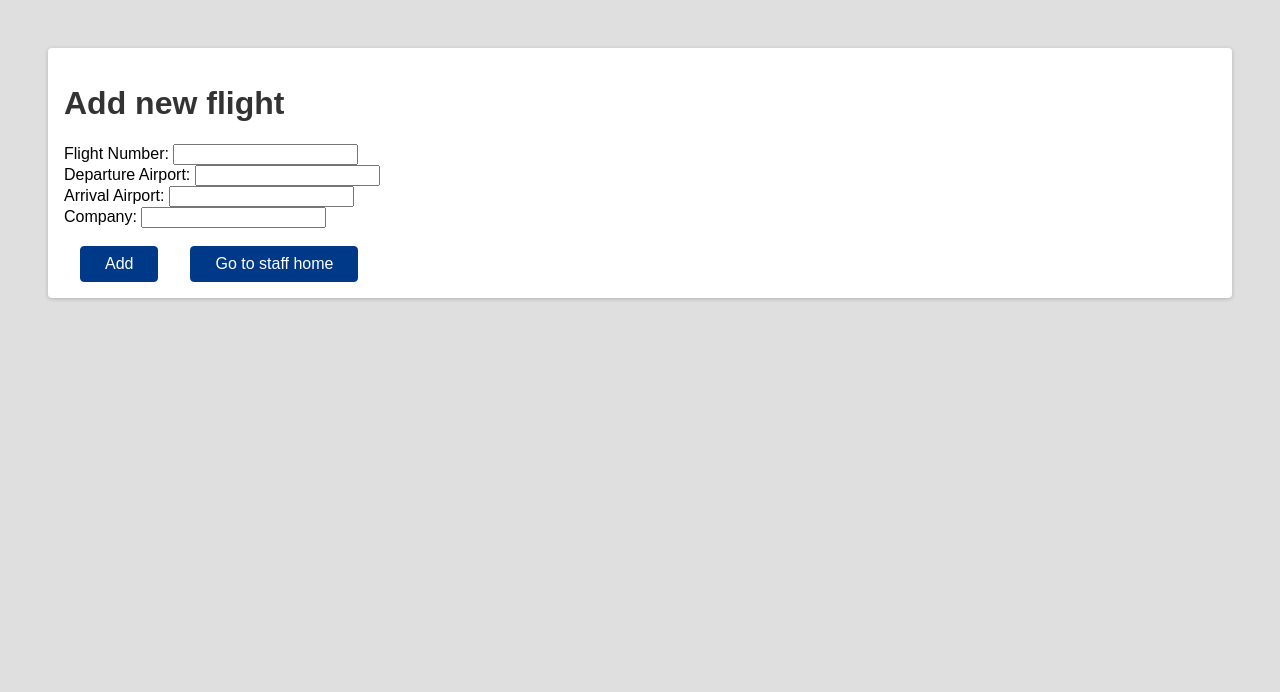
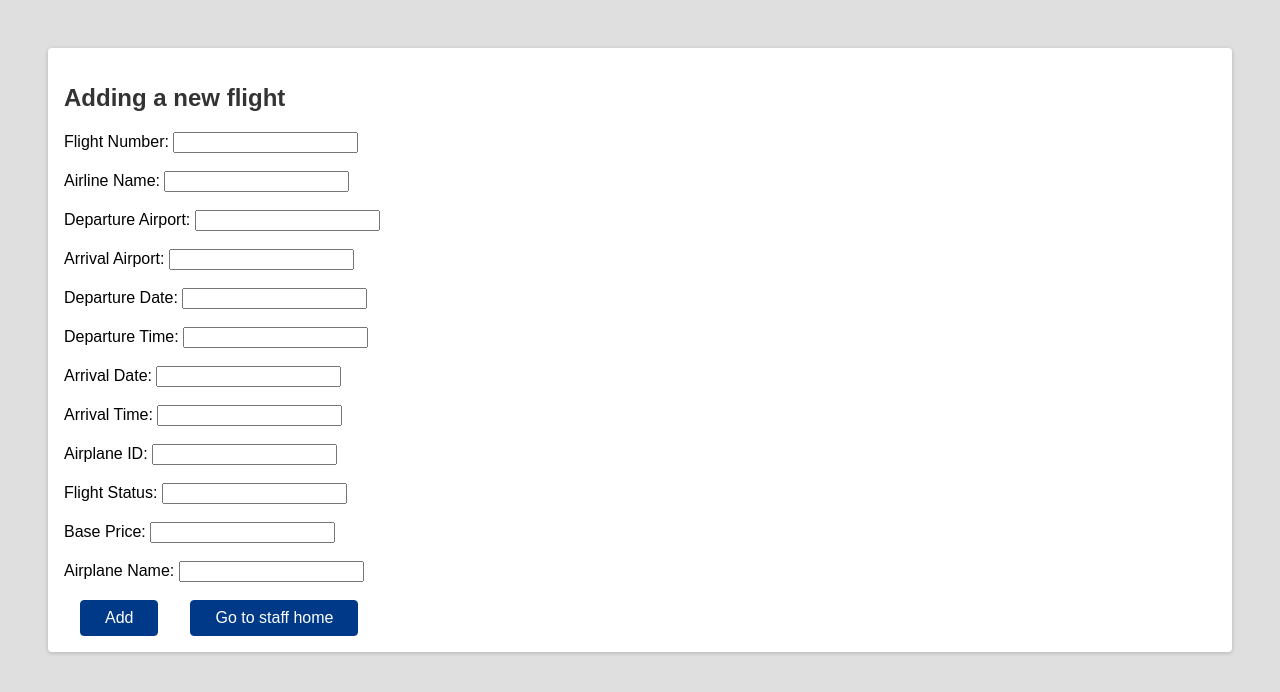
Before and after one commit to weisihan/3083-AirlineReservationSystem, a React (Create React App) app in the folder frontend/: page /newflight in a window 1280 px wide. Shown: the top 692 px of the page. Built offline with nearby package versions, Linux system fonts and the light colour scheme.

Commit message:
Silvia branch (#27)
* going back...

* working..

```diff
--- a/frontend/src/Components/NewAirplane.js
+++ b/frontend/src/Components/NewAirplane.js
@@ -7,8 +7,9 @@ function NewAirplane() {
   let navigate = useNavigate();
 
   const [details, setDetails] = useState({
-    company: "",
-    type: "",
+    airplane_id: "",
+    airline_name: "",
+    seat_amt: "",
   });
 
   async function Added() {
@@ -18,16 +19,7 @@ function NewAirplane() {
         return;
       }
     }
-
-    // const data = await axios.get("http://localhost:3001/", details);
-    // for (const item in data.data.airport) {
-    //   if (data.data.airport[item].code === details.code) {
-    //     alert("Airport already exists");
-    //     return;
-    //   }
-    // }
-
-    const res = await axios.post("http://localhost:3001/newairport", details);
+    const res = await axios.post("http://localhost:3001/newairplane", details);
     console.log(res);
     alert("Successfully added");
     navigate("/staffhome");
@@ -39,24 +31,40 @@ function NewAirplane() {
       <div className="actions">
         <div className="form-inner">
           <div className="form-group">
-            <label htmlFor="code"> Airport Code: </label>
+            <label htmlFor="airplane_id"> Airplane ID: </label>
             <input
               type="text"
-              name="code"
-              id="code"
-              onChange={(e) => setDetails({ ...details, code: e.target.value })}
-              value={details.code}
+              name="airplane_id"
+              id="airplane_id"
+              onChange={(e) =>
+                setDetails({ ...details, airplane_id: e.target.value })
+              }
+              value={details.airplane_id}
             />
           </div>
         </div>
         <div className="form-group">
-          <label htmlFor="name"> Airport Name: </label>
+          <label htmlFor="airline_name"> Airline Name: </label>
           <input
             type="text"
-            name="name"
-            id="name"
-            onChange={(e) => setDetails({ ...details, name: e.target.value })}
-            value={details.name}
+            name="airline_name"
+            id="airline_name"
+            onChange={(e) =>
+              setDetails({ ...details, airline_name: e.target.value })
+            }
+            value={details.airline_name}
+          />
+        </div>
+        <div className="form-group">
+          <label htmlFor="seat_amt"> Seat Amount: </label>
+          <input
+            type="text"
+            name="seat_amt"
+            id="seat_amt"
+            onChange={(e) =>
+              setDetails({ ...details, seat_amt: e.target.value })
+            }
+            value={details.seat_amt}
           />
         </div>
         <br></br>
--- a/frontend/src/Components/NewAirport.js
+++ b/frontend/src/Components/NewAirport.js
@@ -7,8 +7,9 @@ function NewFlight() {
   let navigate = useNavigate();
 
   const [details, setDetails] = useState({
-    code: "",
-    name: "",
+    airport_code: "",
+    airport_name: "",
+    city: "",
   });
 
   async function Added() {
@@ -40,24 +41,38 @@ function NewFlight() {
       <div className="actions">
         <div className="form-inner">
           <div className="form-group">
-            <label htmlFor="code"> Airport Code: </label>
+            <label htmlFor="airport_code"> Airport Code: </label>
             <input
               type="text"
-              name="code"
-              id="code"
-              onChange={(e) => setDetails({ ...details, code: e.target.value })}
-              value={details.code}
+              name="airport_code"
+              id="airport_code"
+              onChange={(e) =>
+                setDetails({ ...details, airport_code: e.target.value })
+              }
+              value={details.airport_code}
             />
           </div>
         </div>
         <div className="form-group">
-          <label htmlFor="name"> Airport Name: </label>
+          <label htmlFor="airport_name"> Airport Name: </label>
           <input
             type="text"
-            name="name"
-            id="name"
-            onChange={(e) => setDetails({ ...details, name: e.target.value })}
-            value={details.name}
+            name="airport_name"
+            id="airport_name"
+            onChange={(e) =>
+              setDetails({ ...details, airport_name: e.target.value })
+            }
+            value={details.airport_name}
+          />
+        </div>
+        <div className="form-group">
+          <label htmlFor="city"> City: </label>
+          <input
+            type="text"
+            name="city"
+            id="city"
+            onChange={(e) => setDetails({ ...details, city: e.target.value })}
+            value={details.city}
           />
         </div>
         <br></br>
--- a/frontend/src/Components/NewFlight.js
+++ b/frontend/src/Components/NewFlight.js
@@ -7,10 +7,18 @@ function NewFlight() {
   let navigate = useNavigate();
 
   const [details, setDetails] = useState({
-    flightnum: "",
-    departairport: "",
-    arriveairport: "",
-    company: "",
+    flight_num: "",
+    airline_name: "",
+    dept_airport: "",
+    arr_airport: "",
+    dept_date: "",
+    dept_time_eastern: "",
+    arr_date: "",
+    arr_time_eastern: "",
+    airplane_id: "",
+    flight_status: "",
+    base_price: "",
+    airplane_airline_name_in_flight: "",
   });
 
   async function Added() {
@@ -21,72 +29,178 @@ function NewFlight() {
       }
     }
 
-    // const data = await axios.get("http://localhost:3001/", details);
-    // for (const item in data.data.flight) {
-    //   if (data.data.flight[item].flightnum === details.flightnum) {
-    //     alert("Flight already exists");
-    //     return;
-    //   }
-    // }
-
     const res = await axios.post("http://localhost:3001/newflight", details);
-    console.log(res);
-    alert("Successfully added");
-    navigate("/viewflights");
+    console.log(res); // backend stuff to be done
+    alert("Successfully added!");
+    //push data to database
+    navigate("/staffhome");
   }
 
   return (
     <div className="card">
-      <h1>Add new flight </h1>
       <div className="actions">
+        <h2>Adding a new flight</h2>
         <div className="form-inner">
           <div className="form-group">
-            <label htmlFor="flightnum"> Flight Number: </label>
+            <label htmlFor="flight_num"> Flight Number: </label>
             <input
               type="text"
-              name="flightnum"
-              id="flightnum"
+              name="flight_num"
+              id="flight_num"
               onChange={(e) =>
-                setDetails({ ...details, flightnum: e.target.value })
+                setDetails({ ...details, flight_num: e.target.value })
               }
-              value={details.flightnum}
+              value={details.flight_num}
+            />
+          </div>
+          <br></br>
+          <div className="form-group">
+            <label htmlFor="airline_name"> Airline Name: </label>
+            <input
+              type="text"
+              name="airline_name"
+              id="airline_name"
+              onChange={(e) =>
+                setDetails({ ...details, airline_name: e.target.value })
+              }
+              value={details.airline_name}
+            />
+          </div>
+          <br></br>
+          <div className="form-group">
+            <label htmlFor="dept_airport"> Departure Airport: </label>
+            <input
+              type="text"
+              name="dept_airport"
+              id="dept_airport"
+              onChange={(e) =>
+                setDetails({ ...details, dept_airport: e.target.value })
+              }
+              value={details.dept_airport}
             />
           </div>
         </div>
+        <br></br>
         <div className="form-group">
-          <label htmlFor="departairport"> Departure Airport: </label>
+          <label htmlFor="arr_airport"> Arrival Airport: </label>
           <input
             type="text"
-            name="departairport"
-            id="departairport"
+            name="arr_airport"
+            id="arr_airport"
             onChange={(e) =>
-              setDetails({ ...details, departairport: e.target.value })
+              setDetails({ ...details, arr_airport: e.target.value })
             }
-            value={details.departairport}
+            value={details.arr_airport}
           />
         </div>
+        <br></br>
         <div className="form-group">
-          <label htmlFor="arriveairport"> Arrival Airport: </label>
+          <label htmlFor="dept_date"> Departure Date: </label>
           <input
             type="text"
-            name="arriveairport"
-            id="arriveairport"
+            name="dept_date"
+            id="dept_date"
             onChange={(e) =>
-              setDetails({ ...details, arriveairport: e.target.value })
+              setDetails({ ...details, dept_date: e.target.value })
             }
-            value={details.arriveairport}
+            value={details.dept_date}
           />
         </div>
+        <br></br>
         <div className="form-group">
-          <label htmlFor="company"> Company: </label>
+          <label htmlFor="dept_time_eastern"> Departure Time: </label>
           <input
             type="text"
-            name="company"
-            id="company"
+            name="dept_time_eastern"
+            id="dept_time_eastern"
             onChange={(e) =>
-              setDetails({ ...details, company: e.target.value })
+              setDetails({ ...details, dept_time_eastern: e.target.value })
             }
-            value={details.company}
+            value={details.dept_time_eastern}
+          />
+        </div>
+        <br></br>
+        <div className="form-group">
+          <label htmlFor="arr_date"> Arrival Date: </label>
+          <input
+            type="text"
+            name="arr_date"
+            id="arr_date"
+            onChange={(e) =>
+              setDetails({ ...details, arr_date: e.target.value })
+            }
+            value={details.arr_date}
+          />
+        </div>
+        <br></br>
+        <div className="form-group">
+          <label htmlFor="arr_time_eastern"> Arrival Time: </label>
+          <input
+            type="text"
+            name="arr_time_eastern"
+            id="arr_time_eastern"
+            onChange={(e) =>
+              setDetails({ ...details, arr_time_eastern: e.target.value })
+            }
+            value={details.arr_time_eastern}
+          />
+        </div>
+        <br></br>
+        <div className="form-group">
+          <label htmlFor="airplane_id"> Airplane ID: </label>
+          <input
+            type="text"
+            name="airplane_id"
+            id="airplane_id"
+            onChange={(e) =>
+              setDetails({ ...details, airplane_id: e.target.value })
+            }
+            value={details.airplane_id}
+          />
+        </div>
+        <br></br>
+        <div className="form-group">
+          <label htmlFor="flight_status"> Flight Status: </label>
+          <input
+            type="text"
+            name="flight_status"
+            id="flight_status"
+            onChange={(e) =>
+              setDetails({ ...details, flight_status: e.target.value })
+            }
+            value={details.flight_status}
+          />
+        </div>
+        <br></br>
+        <div className="form-group">
+          <label htmlFor="base_price"> Base Price: </label>
+          <input
+            type="text"
+            name="base_price"
+            id="base_price"
+            onChange={(e) =>
+              setDetails({ ...details, base_price: e.target.value })
+            }
+            value={details.base_price}
+          />
+        </div>
+        <br></br>
+        <div className="form-group">
+          <label htmlFor="airplane_airline_name_in_flight">
+            {" "}
+            Airplane Name:{" "}
+          </label>
+          <input
+            type="text"
+            name="airplane_airline_name_in_flight"
+            id="airplane_airline_name_in_flight"
+            onChange={(e) =>
+              setDetails({
+                ...details,
+                airplane_airline_name_in_flight: e.target.value,
+              })
+            }
+            value={details.airplane_airline_name_in_flight}
           />
         </div>
         <br></br>
--- a/frontend/src/Components/ViewFeedback.js
+++ b/frontend/src/Components/ViewFeedback.js
@@ -1,12 +1,95 @@
-import React, { useState } from "react";
+import React, { useEffect, useState } from "react";
 import { Link } from "react-router-dom";
+import { useNavigate } from "react-router-dom";
 import axios from "axios";
 
 function ViewFeedback() {
+  let navigate = useNavigate();
+
+  const [feedbackData, setFeedbackData] = useState({
+    flight_num: "",
+    dept_date: "",
+    dept_time: "",
+    airline_name: "",
+  });
+
+  async function View() {
+    for (const item in feedbackData) {
+      if (feedbackData[item] === "") {
+        alert("Please fill in all the fields");
+        return;
+      }
+    }
+    const res = await axios.post(
+      "http://localhost:3001/viewfeedback",
+      feedbackData
+    );
+    console.log(res);
+    alert("Successful");
+    navigate("/feedback");
+  }
+
   return (
     <div className="card">
       <h1>View feedback </h1>
+
+      <div className="form-inner">
+        <div className="form-group">
+          <label htmlFor="flight_num"> Flight Number: </label>
+          <input
+            type="text"
+            name="flight_num"
+            id="flight_num"
+            onChange={(e) =>
+              setFeedbackData({ ...feedbackData, flight_num: e.target.value })
+            }
+            value={feedbackData.flight_num}
+          />
+        </div>
+      </div>
+      <div className="form-group">
+        <label htmlFor="dept_date"> Departure Date: </label>
+        <input
+          type="text"
+          name="dept_date"
+          id="dept_date"
+          onChange={(e) =>
+            setFeedbackData({ ...feedbackData, dept_date: e.target.value })
+          }
+          value={feedbackData.dept_date}
+        />
+      </div>
+      <div className="form-group">
+        <label htmlFor="dept_time"> Departure Time: </label>
+        <input
+          type="text"
+          name="dept_time"
+          id="dept_time"
+          onChange={(e) =>
+            setFeedbackData({ ...feedbackData, dept_time: e.target.value })
+          }
+          value={feedbackData.dept_time}
+        />
+      </div>
+      <div className="form-group">
+        <label htmlFor="airline_name"> Airline Name: </label>
+        <input
+          type="text"
+          name="airline_name"
+          id="airline_name"
+          onChange={(e) =>
+            setFeedbackData({ ...feedbackData, airline_name: e.target.value })
+          }
+          value={feedbackData.airline_name}
+        />
+      </div>
+      <br></br>
       <div className="actions">
+        <button className="btn" onClick={View}>
+          {""}
+          View
+          {""}
+        </button>
         <Link to="/staffhome">
           <button className="btn">Go to staff home</button>
         </Link>
```
Also changed, not shown: frontend/src/Components/ClientReg.js (+0 -10 lines), frontend/src/Components/Feedback.js (added), 1 other file (tests, documents, lock files or other folders).
